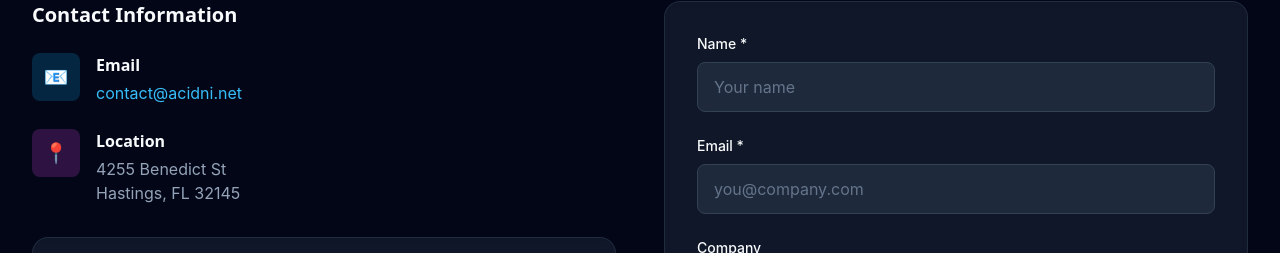
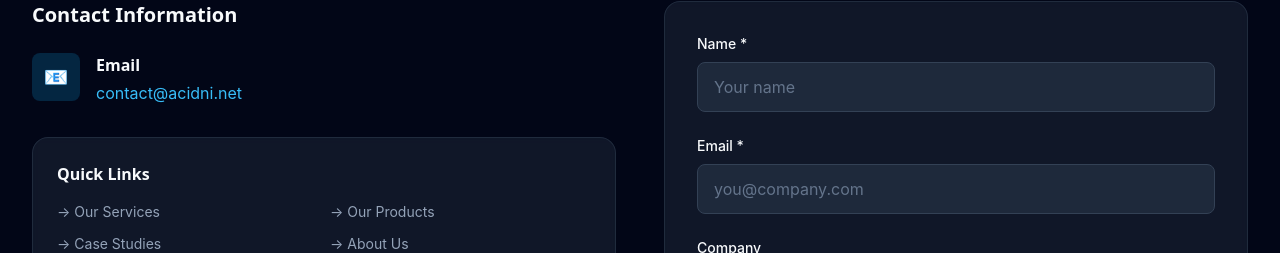
Before and after one commit to Acidni-LLC/acidni-website, a Next.js app: page /contact in a window 1280 px wide. Shown: the part 699-952 px from the top of the page. Built offline with nearby package versions, Linux system fonts and the light colour scheme; no server answers.

Commit message:
chore: remove physical address from website

```diff
--- a/src/app/contact/page.tsx
+++ b/src/app/contact/page.tsx
@@ -131,17 +131,6 @@ export default function ContactPage() {
                     >
                       contact@acidni.net
                     </a>
-                  </div>
-                </div>
-
-                <div className="flex items-start gap-4">
-                  <div className="w-12 h-12 rounded-lg bg-accent-500/20 flex items-center justify-center flex-shrink-0">
-                    <span className="text-xl">📍</span>
-                  </div>
-                  <div>
-                    <h4 className="font-semibold mb-1">Location</h4>
-                    <p className="text-slate-400">4255 Benedict St</p>
-                    <p className="text-slate-400">Hastings, FL 32145</p>
                   </div>
                 </div>
               </div>
--- a/src/app/privacy/page.tsx
+++ b/src/app/privacy/page.tsx
@@ -243,7 +243,6 @@ export default function PrivacyPage() {
               <ul className="text-slate-300 space-y-2">
                 <li><strong>Email:</strong> <a href="mailto:privacy@acidni.net" className="text-acidni-400 hover:text-acidni-300">privacy@acidni.net</a></li>
                 <li><strong>General Contact:</strong> <a href="mailto:contact@acidni.net" className="text-acidni-400 hover:text-acidni-300">contact@acidni.net</a></li>
-                <li><strong>Address:</strong> 4255 Benedict St, Hastings, FL 32145</li>
               </ul>
             </div>
 
--- a/src/app/terms/page.tsx
+++ b/src/app/terms/page.tsx
@@ -255,7 +255,6 @@ export default function TermsPage() {
               <ul className="text-slate-300 space-y-2">
                 <li><strong>Email:</strong> <a href="mailto:legal@acidni.net" className="text-acidni-400 hover:text-acidni-300">legal@acidni.net</a></li>
                 <li><strong>General Contact:</strong> <a href="mailto:contact@acidni.net" className="text-acidni-400 hover:text-acidni-300">contact@acidni.net</a></li>
-                <li><strong>Address:</strong> 4255 Benedict St, Hastings, FL 32145</li>
               </ul>
             </div>
 
```
Also changed, not shown: 5 other files (tests, documents, lock files or other folders).
